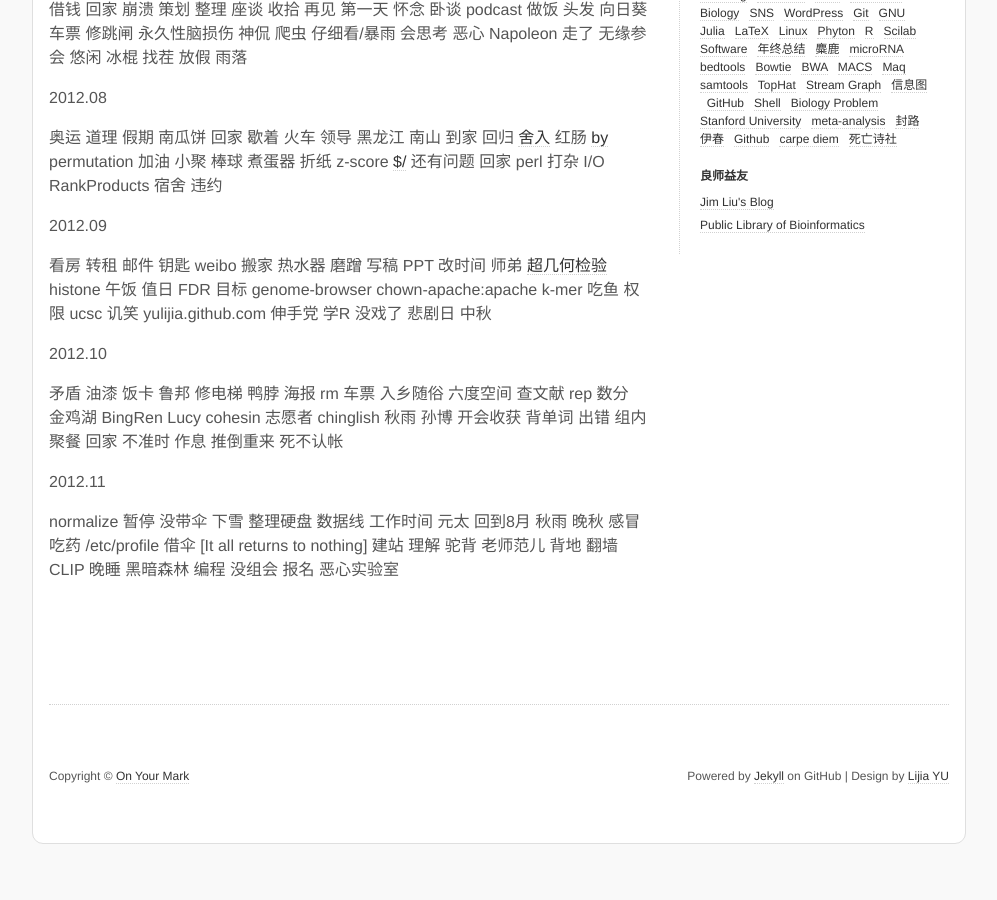
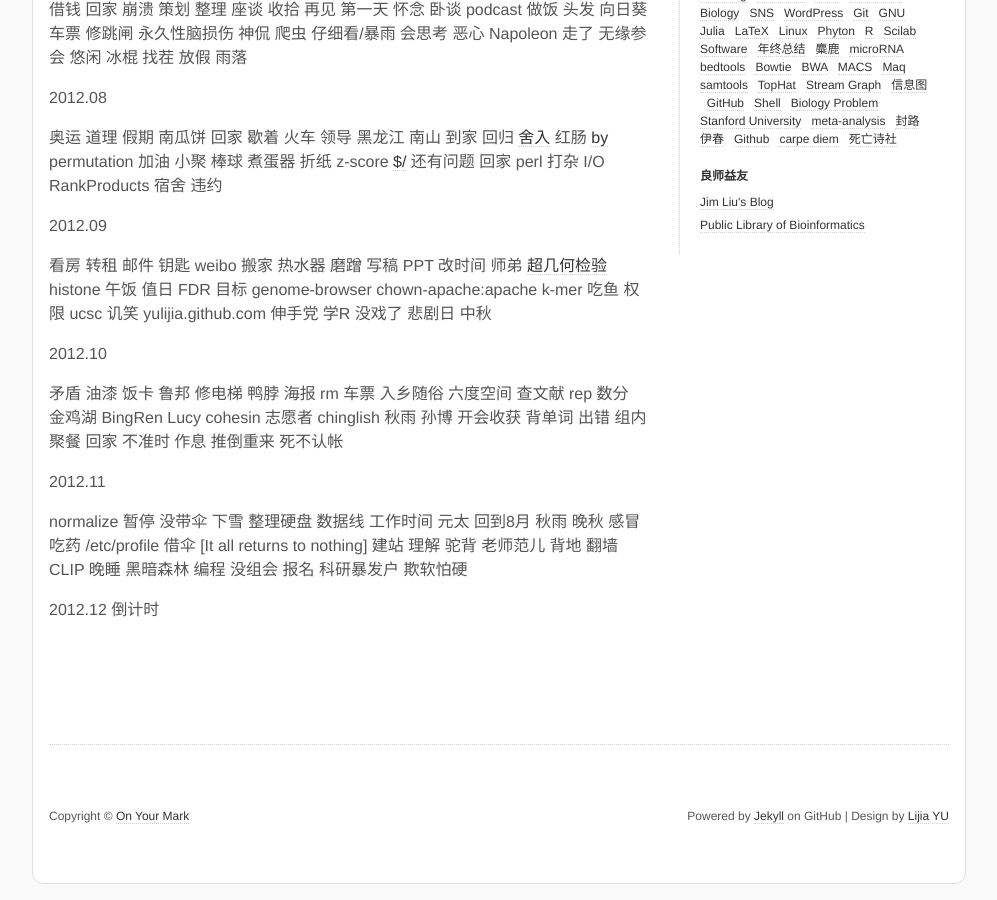
Before and after one commit to yulijia/cn, a Jekyll site: the page built from diary/index.md, in a window 1280 px wide and 900 px high, scrolled down 1123 px. Shown: the whole window, without its empty margins (141-1138 px from the left). Built offline with Jekyll 4.4.1, drawn with Linux system fonts in a browser that asks for light colours; before the commit the page ends 1983 px from its top, so only the background shows below that.

Commit message:
add diary

```diff
--- a/diary/index.md
+++ b/diary/index.md
@@ -67,4 +67,7 @@
 2012.11
 
 
-normalize 暂停 没带伞 下雪 整理硬盘 数据线 工作时间 元太 回到8月 秋雨 晚秋 感冒 吃药 /etc/profile 借伞 [It all returns to nothing] 建站 理解 驼背 老师范儿 背地 翻墙 CLIP 晚睡 黑暗森林 编程 没组会 报名 恶心实验室
+normalize 暂停 没带伞 下雪 整理硬盘 数据线 工作时间 元太 回到8月 秋雨 晚秋 感冒 吃药 /etc/profile 借伞 [It all returns to nothing] 建站 理解 驼背 老师范儿 背地 翻墙 CLIP 晚睡 黑暗森林 编程 没组会 报名 科研暴发户 欺软怕硬
+
+2012.12
+倒计时
```
